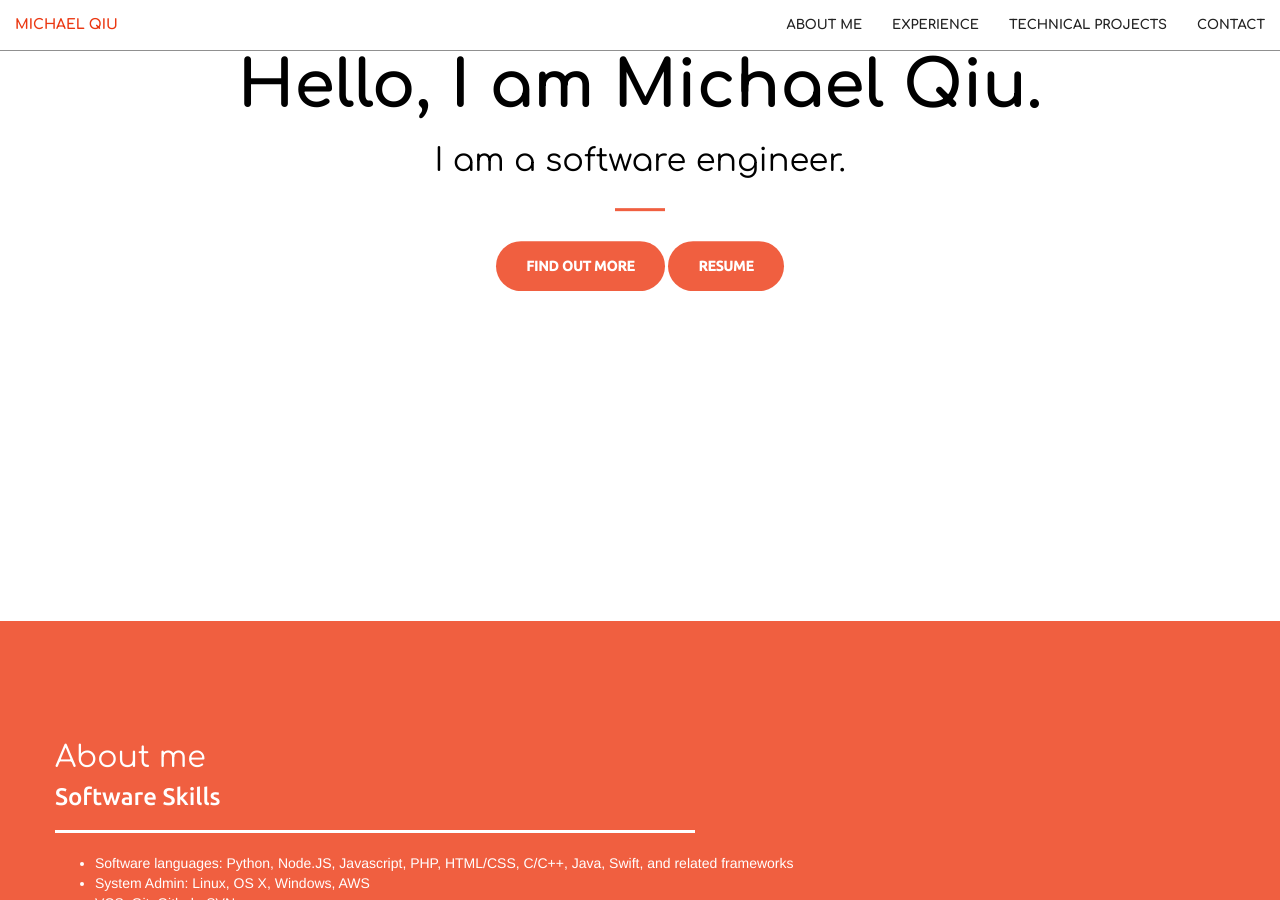
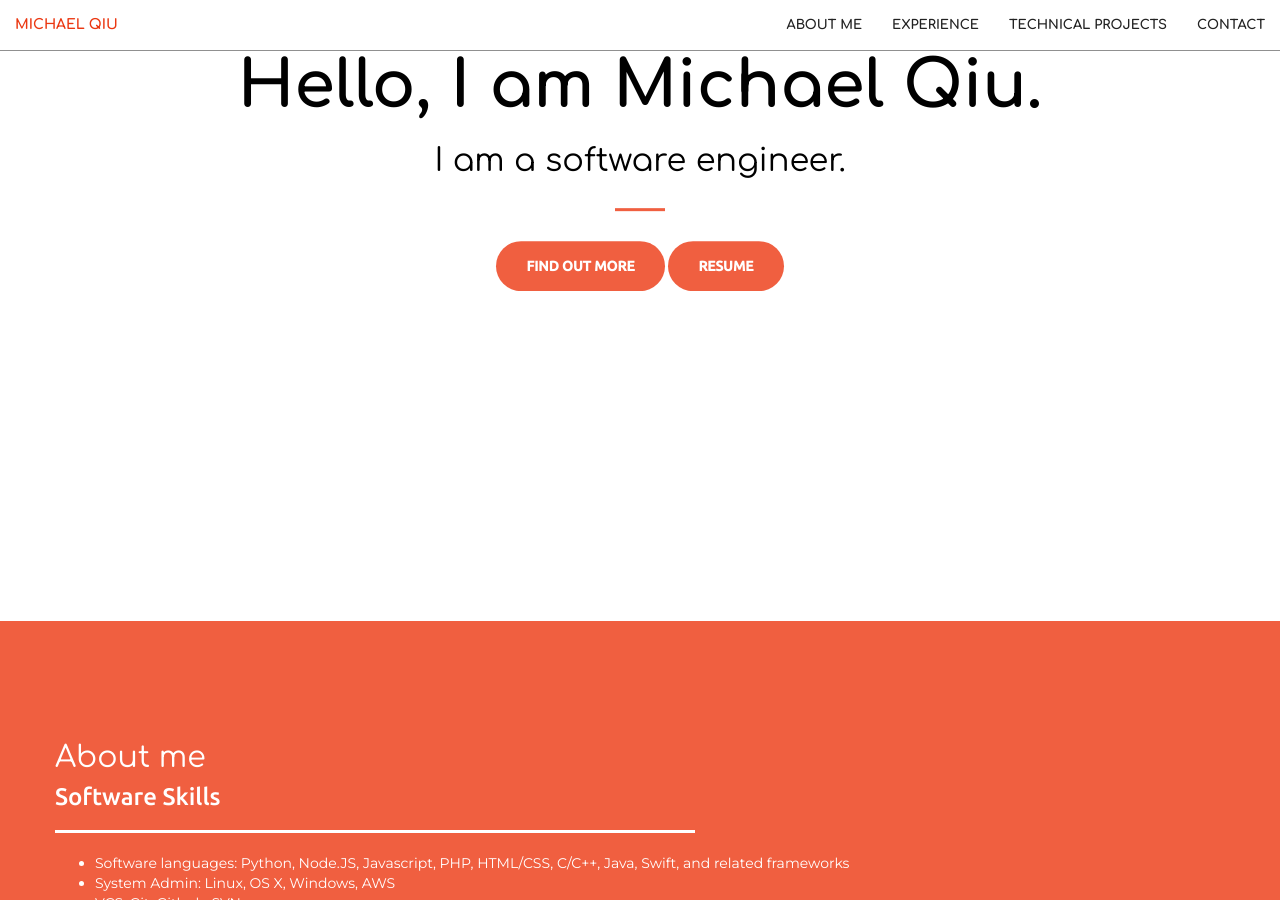
Before and after one commit to jmikerq/jmikerq.github.io, a Jekyll site: the page built from index.html, in a window 1280 px wide and 900 px high, scrolled down 279 px. Built offline with Jekyll 4.4.1, drawn with Linux system fonts in a browser that asks for light colours; some web fonts are replaced.

Commit message:
changed body font

```diff
--- a/_includes/head.html
+++ b/_includes/head.html
@@ -19,6 +19,7 @@
     <link href="https://fonts.googleapis.com/css?family=Ubuntu:500" rel="stylesheet">
     <link href="https://fonts.googleapis.com/css?family=Cantarell" rel="stylesheet">
     <link rel="stylesheet" href="https://cdnjs.cloudflare.com/ajax/libs/animate.css/3.7.0/animate.min.css">
+    <link href="https://fonts.googleapis.com/css?family=Montserrat" rel="stylesheet">
 
     <!-- Plugin CSS -->
     <link rel="stylesheet" href="css/animate.min.css" type="text/css">
@@ -27,6 +28,7 @@
     <link rel="stylesheet" href="css/main.css" type="text/css">
     <link rel="stylesheet" href="css/custom.css" type="text/css">
 
+
     <link rel="shortcut icon" href="{{ "/img/favicon/mqiu.ico" | prepend: site.baseurl }}" type="image/x-icon">
 	<link rel="apple-touch-icon" href="{{ "/img/favicon/mqiu.png" | prepend: site.baseurl }}">
 	<link rel="apple-touch-icon" sizes="72x72" href="{{ "/img/favicon/mqiu-72x72.png" | prepend: site.baseurl }}">
--- a/css/custom.css
+++ b/css/custom.css
@@ -1,3 +1,7 @@
+body {
+  font-family: 'Montserrat', sans-serif;
+}
+
 .navbar-default .nav>li>a,
 .navbar-default .nav>li>a:focus,
 .navbar-default .navbar-header .navbar-brand {
```
